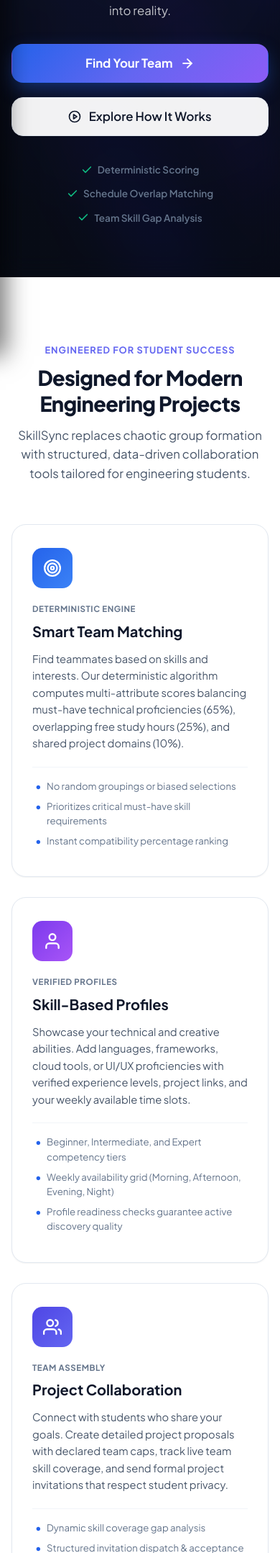
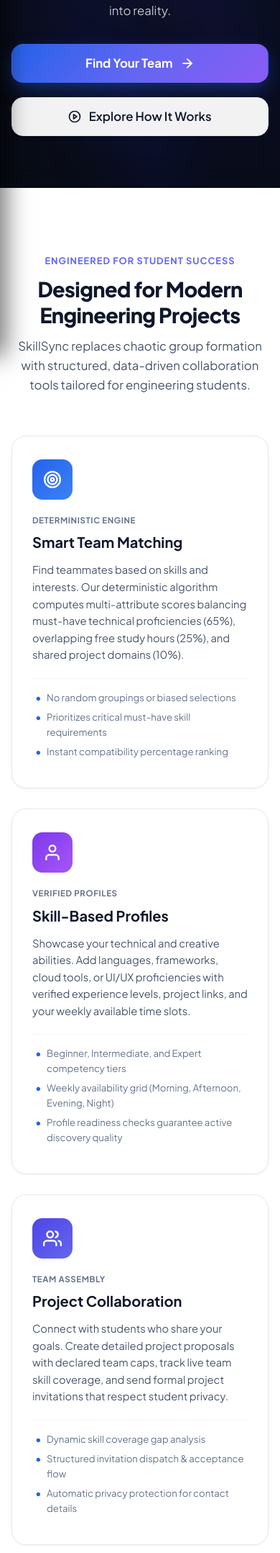
Before and after one commit to benakasham12/SkillSync, a Flask app: page / in a window 390 px wide. Shown: the part 350-2507 px from the top of the page at 72% size. Run offline with Flask 3, Linux system fonts and the light colour scheme; data that the repository does not hold is empty.

Commit message:
Remove trust indicators checklist row from hero section

```diff
--- a/app/static/css/style.css
+++ b/app/static/css/style.css
@@ -1354,27 +1354,6 @@ textarea.form-control {
   transform: translateY(-2px);
   box-shadow: var(--shadow);
   color: var(--primary);
-}
-
-/* Trust Indicators */
-.hero-trust-row {
-  display: flex;
-  align-items: center;
-  justify-content: center;
-  gap: 1.75rem;
-  flex-wrap: wrap;
-  margin-top: 0.75rem;
-}
-.trust-item {
-  display: flex;
-  align-items: center;
-  gap: 0.45rem;
-  font-size: 0.85rem;
-  font-weight: 600;
-  color: #64748b;
-}
-.trust-item svg {
-  color: #10b981;
 }
 
 /* ==========================================================================
@@ -2249,12 +2228,6 @@ textarea.form-control {
     width: 100%;
     justify-content: center;
   }
-  .hero-trust-row {
-    flex-direction: column;
-    gap: 0.75rem;
-    align-items: center;
-  }
-
   .nav-container {
     padding: 0.65rem 1rem;
   }
@@ -3323,9 +3296,6 @@ html:not([data-theme="dark"]) .sidebar-theme-toggle .theme-icon-moon {
 [data-theme="dark"] .hero-subtitle {
   color: var(--text-muted);
 }
-[data-theme="dark"] .hero-trust-text {
-  color: var(--text-muted);
-}
 
 /* Landing Page Sections & Cards */
 [data-theme="dark"] .features-section {
--- a/app/templates/landing.html
+++ b/app/templates/landing.html
@@ -55,21 +55,6 @@
           </a>
         </div>
 
-        <!-- Trust & Value Indicators -->
-        <div class="hero-trust-row">
-          <div class="trust-item">
-            <svg width="16" height="16" viewBox="0 0 24 24" fill="none" stroke="currentColor" stroke-width="2.5" stroke-linecap="round" stroke-linejoin="round"><polyline points="20 6 9 17 4 12"></polyline></svg>
-            <span>Deterministic Scoring</span>
-          </div>
-          <div class="trust-item">
-            <svg width="16" height="16" viewBox="0 0 24 24" fill="none" stroke="currentColor" stroke-width="2.5" stroke-linecap="round" stroke-linejoin="round"><polyline points="20 6 9 17 4 12"></polyline></svg>
-            <span>Schedule Overlap Matching</span>
-          </div>
-          <div class="trust-item">
-            <svg width="16" height="16" viewBox="0 0 24 24" fill="none" stroke="currentColor" stroke-width="2.5" stroke-linecap="round" stroke-linejoin="round"><polyline points="20 6 9 17 4 12"></polyline></svg>
-            <span>Team Skill Gap Analysis</span>
-          </div>
-        </div>
       </div>
     </div>
   </section>
```
Also changed, not shown: css/style.css (+0 -30 lines).
